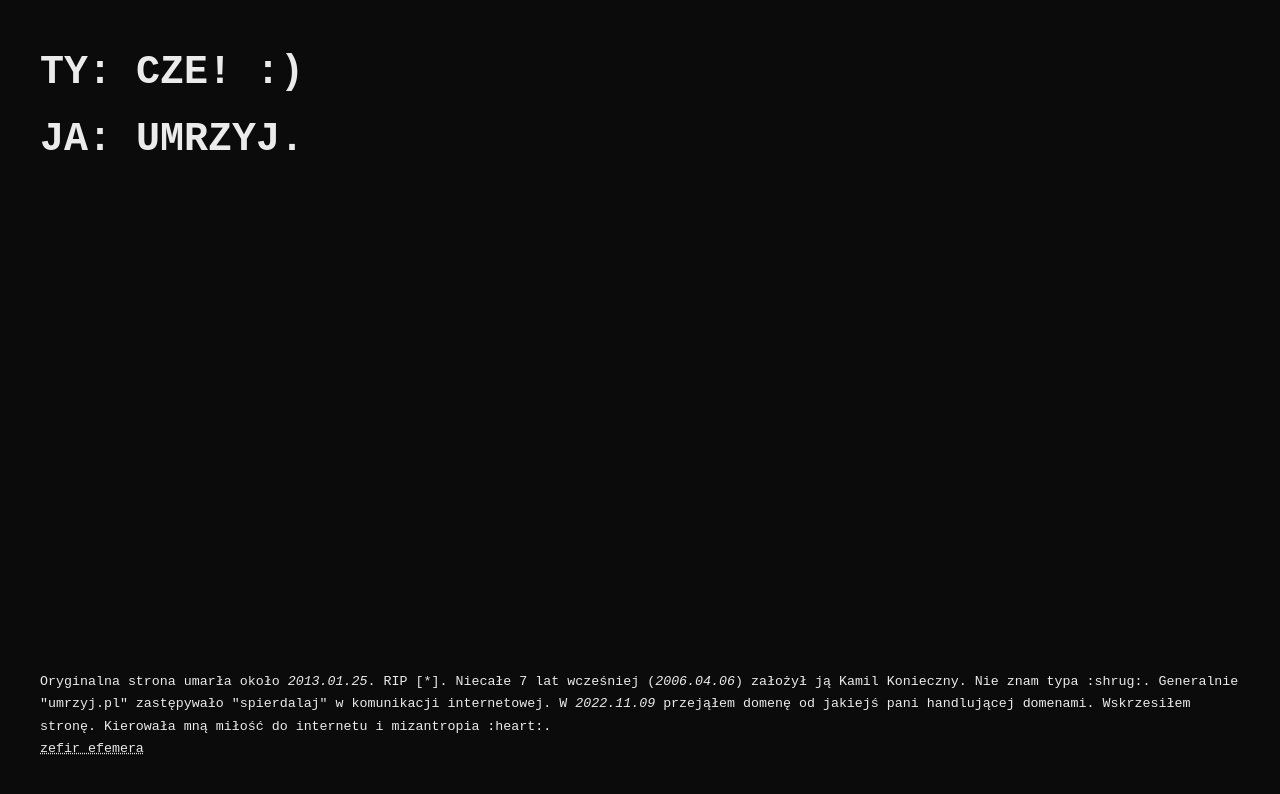
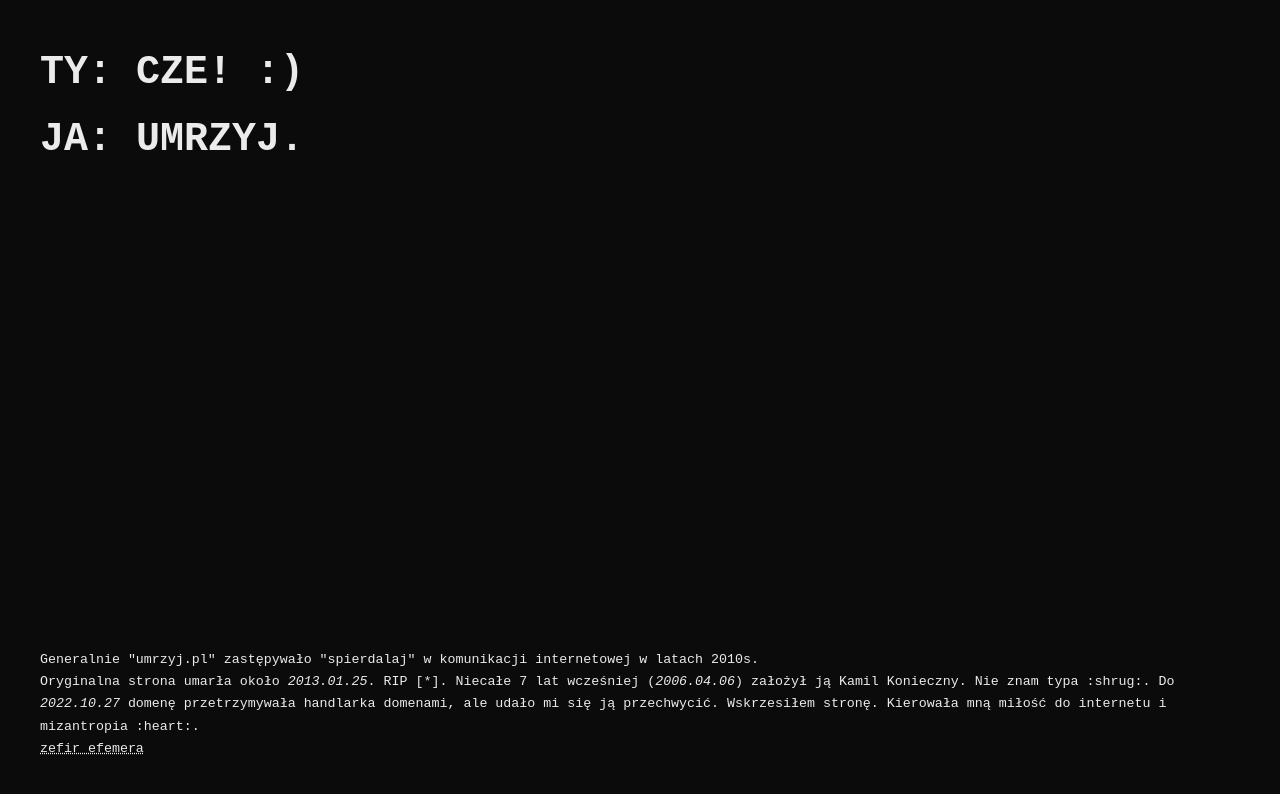
Before and after one commit to magicznyleszek/umrzyj, a plain HTML site: page index.html in a window 1280 px wide. Drawn offline with Linux system fonts and the light colour scheme.

Commit message:
update text

```diff
--- a/index.html
+++ b/index.html
@@ -71,7 +71,8 @@
   </main>
 
   <footer>
-    <p>Oryginalna strona umarła około <time>2013.01.25</time>. RIP [*]. Niecałe 7 lat wcześniej (<time>2006.04.06</time>) założył ją Kamil Konieczny. Nie znam typa :shrug:. Generalnie "umrzyj.pl" zastępywało "spierdalaj" w komunikacji internetowej. W <time>2022.11.09</time> przejąłem domenę od jakiejś pani handlującej domenami. Wskrzesiłem stronę. Kierowała mną miłość do internetu i mizantropia :heart:.</p>
+    <p>Generalnie "umrzyj.pl" zastępywało "spierdalaj" w komunikacji internetowej w latach 2010s.</p>
+    <p>Oryginalna strona umarła około <time>2013.01.25</time>. RIP [*]. Niecałe 7 lat wcześniej (<time>2006.04.06</time>) założył ją Kamil Konieczny. Nie znam typa :shrug:.  Do <time>2022.10.27</time> domenę przetrzymywała handlarka domenami, ale udało mi się ją przechwycić. Wskrzesiłem stronę. Kierowała mną miłość do internetu i mizantropia :heart:.</p>
     <p><a href="https://zefirefemera.xyz" target="_blank">zefir efemera</a></p>
   </footer>
 </body>
```
